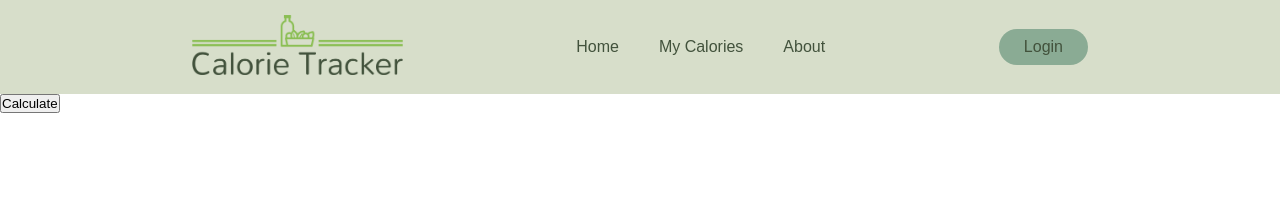
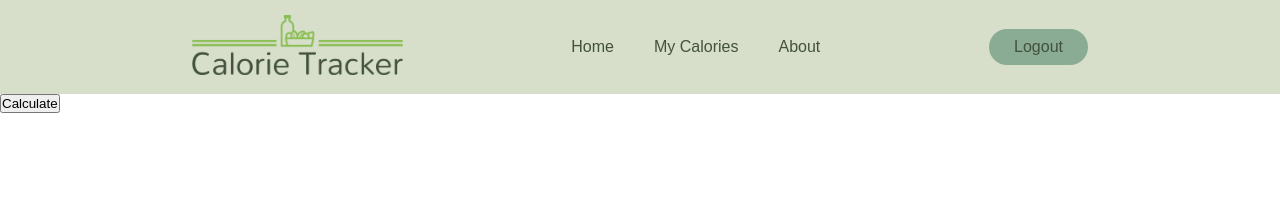
Before and after one commit to Lunelz/IT485, a Flask app: page /tracker.html in a window 1280 px wide. Shown: the top 219 px of the page. Run offline with Flask 2, Linux system fonts and the light colour scheme.

Commit message:
calculator stopped working, trying to troubleshoot

```diff
--- a/app.py
+++ b/app.py
@@ -62,12 +62,21 @@ class LoginForm(FlaskForm):
 
     submit = SubmitField('Login')
 
+
+"""@app.route('/', methods=['GET', 'POST'])
+def home():
+    if request.method == 'GET':
+      return render_template('index.html')
+    else:
+      return home()"""
+
 @app.route('/', methods=['GET', 'POST'])
 def calc_html():
     if request.method == 'GET':
       return render_template('calc.html')
     else:
       return calc_result()
+
 
 @app.route('/login', methods=['GET', 'POST'])
 def login():
@@ -77,7 +86,7 @@ def login():
         if user:
             if bcrypt.check_password_hash(user.password, form.password.data):
                 login_user(user)
-                return redirect(url_for('tracker_html'))
+                return redirect(url_for('calc_html'))
     return render_template('brian_login.html', form=form)
 
 
@@ -91,7 +100,7 @@ def login():
 @login_required
 def logout():
     logout_user()
-    return redirect(url_for('login'))
+    return redirect(url_for('home'))
 
 
 @ app.route('/register', methods=['GET', 'POST'])
--- a/static/style.css
+++ b/static/style.css
@@ -32,6 +32,7 @@ header {
   font-weight: 500;
   color: #42523C;
   text-decoration: none;
+
 }
 
 .nav__links {
@@ -60,9 +61,12 @@ header {
   transition: background-color 0.3s ease 0s;
 }
 
+
 .log:hover {
   background-color: #568161;
 }
+
+
 
 /* Mobile Nav */
 
--- a/templates/calc.html
+++ b/templates/calc.html
@@ -19,8 +19,7 @@
             <li><a href="About.html">About</a></li>
         </ul>
     </nav>
-    <a class="log" href="{{url_for('login')}}">Login</a>
-    <a class="log" href="{{url_for('register')}}">Register</a>
+    <a class="log" href="{{url_for('logout')}}">Logout</a>
     <p class="menu">Menu</p>
   </header>
   <div class="overlay">
--- a/templates/index.html
+++ b/templates/index.html
@@ -25,9 +25,13 @@ h1, h2, h3, h4, h5, h6 {
           <li><a href="/">Home</a></li>
           <li><a href="MyCalories.html">My Calories</a></li>
           <li><a href="About.html">About</a></li>
+
       </ul>
   </nav>
-  <button onclick="document.getElementById('id01').style.display='block'" class="log" style="width:auto;">Login</button>
+  <a class="log" href="{{url_for('login')}}">Login</a>
+  <a class="log" href="{{url_for('register')}}">Register</a>
+  <!--<button onclick="document.getElementById('id01').style.display='block'" class="log" style="width:auto;">Login</button>-->
+
   <p class="menu">Menu</p>
 </header>
 <div class="overlay">
--- a/templates/tracker.html
+++ b/templates/tracker.html
@@ -18,7 +18,7 @@
             <li><a href="About.html">About</a></li>
         </ul>
     </nav>
-    <a class="log" href="#">Login</a>
+    <a class="log" href="{{url_for('logout')}}">Logout</a>
     <p class="menu">Menu</p>
   </header>
   <div class="overlay">
```
